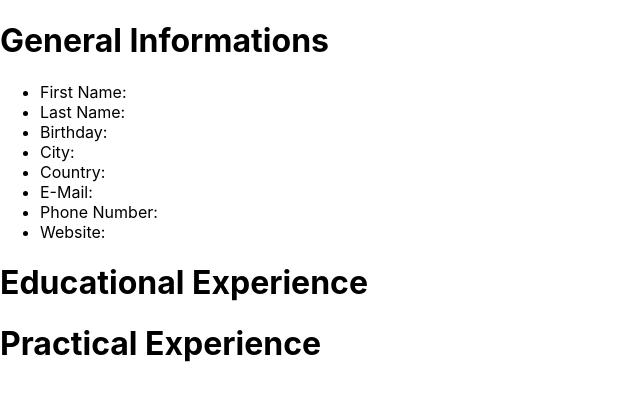
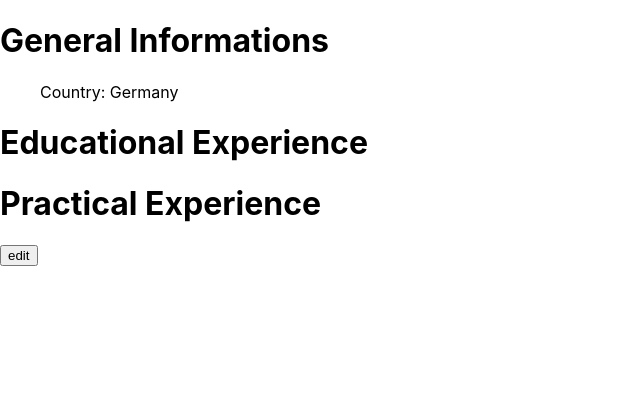
Before and after one commit to Stonehagen/odin-cv-project, a React (Create React App) app: page / in a window 1280 px wide. Shown: the top 400 px of the page, without its empty margins (0-640 px from the left). Built offline with nearby package versions, Linux system fonts and the light colour scheme.

Commit message:
add edit button to App Component

```diff
--- a/src/App.js
+++ b/src/App.js
@@ -1,4 +1,5 @@
 import React, { Component } from 'react';
+import './styles/App.css';
 import Educational from './components/Educational';
 import Information from './components/Information';
 import Practical from './components/Practical';
@@ -8,25 +9,34 @@ class App extends Component {
     super(props);
 
     this.state = {
+      inEditMode: false,
       info: {
-        firstName: { data: '', name: 'First Name'},
-        lastName: { data: '', name: 'Last Name'},
-        birthday: { data: '', name: 'Birthday'},
-        city: { data: '', name: 'City'},
-        Country: { data: '', name: 'Country'},
-        email: { data: '', name: 'E-Mail'},
-        phone: { data: '', name: 'Phone Number'},
-        website: { data: '', name: 'Website'},
+        city: { data: '', name: 'City' },
+        country: { data: 'Germany', name: 'Country' },
+        email: { data: '', name: 'E-Mail' },
+        website: { data: '', name: 'Website' },
       },
     };
+
+    this.onChangeEditMode = this.onChangeEditMode.bind(this);
+  }
+
+  onChangeEditMode() {
+    this.setState ({
+      inEditMode: !this.state.inEditMode
+    })
   }
 
   render() {
     return (
       <div>
-        <Information info={this.state.info}/>
+        <Information
+          info={this.state.info}
+          inEditMode={this.state.inEditMode}
+        />
         <Educational />
         <Practical />
+        <button onClick={this.onChangeEditMode}>edit</button>
       </div>
     );
   }
--- /dev/null
+++ b/src/components/InfoItem.js
@@ -0,0 +1,16 @@
+import React, { Component } from 'react';
+
+class InfoItem extends Component {
+  render() {
+    const itemData = this.props.infoData.data;
+    const itemName = this.props.infoData.name;
+
+    return (
+      <li>
+        {itemName}: {itemData}
+      </li>
+    );
+  }
+}
+
+export default InfoItem;
--- a/src/components/Information.js
+++ b/src/components/Information.js
@@ -1,17 +1,28 @@
 import React, { Component } from 'react';
+import InfoItem from './InfoItem';
 
 class Information extends Component {
   render() {
+    const inEditMode = this.props.inEditMode;
     const info = this.props.info;
     const infoKeys = Object.keys(info);
 
     return (
       <div>
         <h1>General Informations</h1>
-        <ul className='info-list'>
-          {infoKeys.map((infoKey, index) => {
-            const liKey = 'li-' + index;
-            return <li key={liKey}>{info[infoKey].name}: </li>
+        <ul className="info-list">
+          {infoKeys.map((key) => {
+            if (inEditMode) {
+              return (
+                <InfoItem key={'li-' + info[key].name} infoData={info[key]} />
+              );
+            }
+            if (info[key].data === '') {
+              return false;
+            }
+            return (
+              <InfoItem key={'li-' + info[key].name} infoData={info[key]} />
+            );
           })}
         </ul>
       </div>
--- a/src/index.js
+++ b/src/index.js
@@ -1,6 +1,6 @@
 import React from 'react';
 import ReactDOM from 'react-dom/client';
-import './index.css';
+import './styles/index.css';
 import App from './App';
 
 const root = ReactDOM.createRoot(document.getElementById('root'));
--- a/src/App.css
+++ b/src/styles/App.css
@@ -36,3 +36,7 @@
     transform: rotate(360deg);
   }
 }
+
+ul {
+  list-style: none;
+}
```
Also changed, not shown: src/styles/index.css (renamed from src/index.css).
